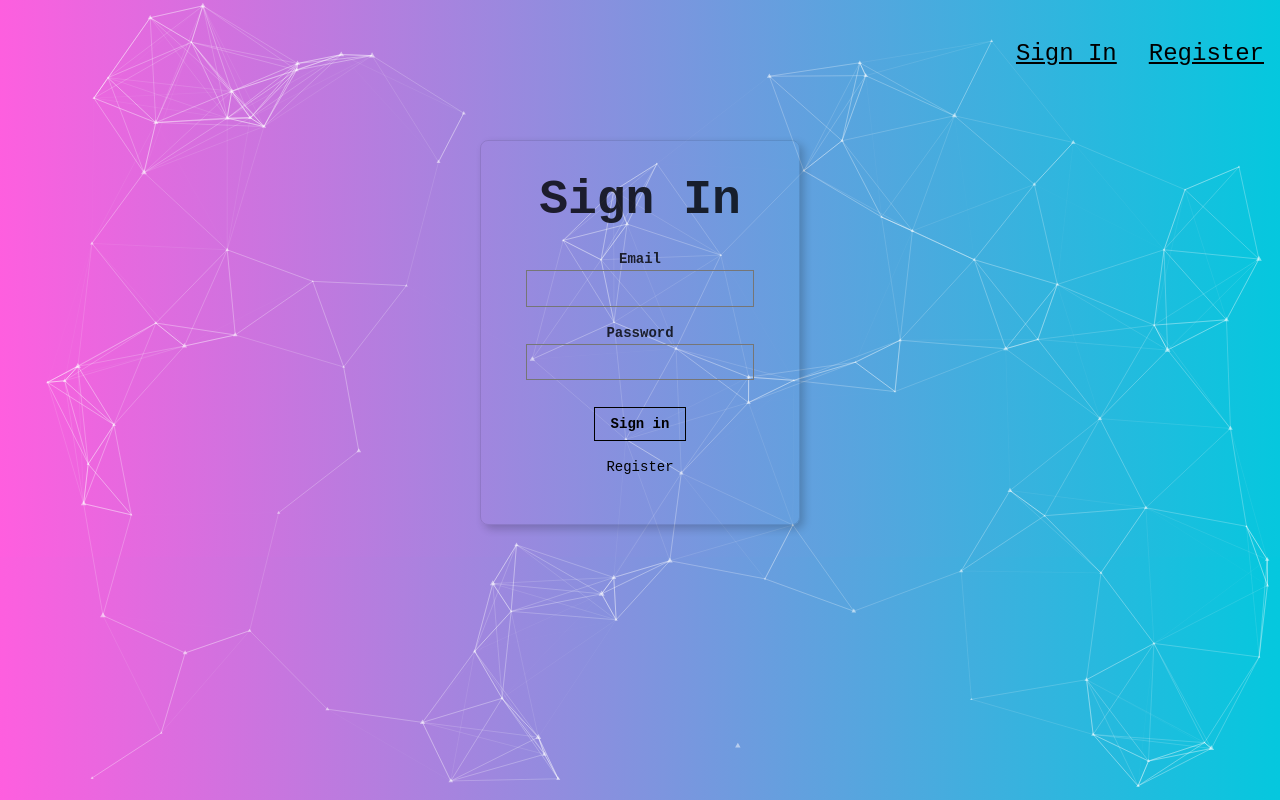
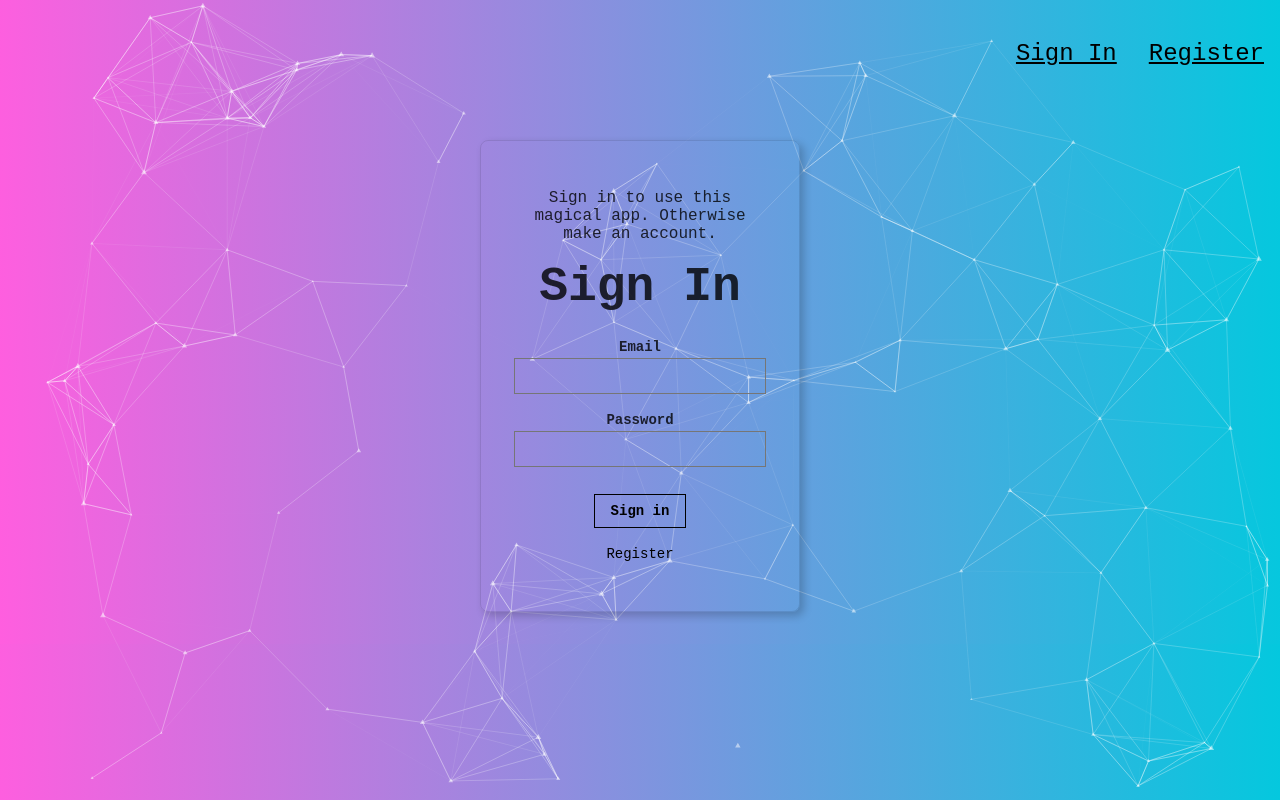
Before and after one commit to AWin23/smart-brain, a React (Create React App) app: page / in a window 1280 px wide. Built offline with nearby package versions, Linux system fonts and the light colour scheme.

Commit message:
adding directions to front page

```diff
--- a/src/components/Signin/Signin.js
+++ b/src/components/Signin/Signin.js
@@ -40,6 +40,9 @@ class Signin extends React.Component {
     return (
       <article className="br3 ba dark-gray b--black-10 mv4 w-100 w-50-m w-25-l mw6 shadow-5 center">
       <main className="pa4 black-80">
+      <p>
+      {'Sign in to use this magical app. Otherwise make an account.'}
+    </p>
       <div className="measure">
         <fieldset id="sign_up" className="ba b--transparent ph0 mh0">
           <legend className="f1 fw6 ph0 mh0">Sign In</legend>
```
